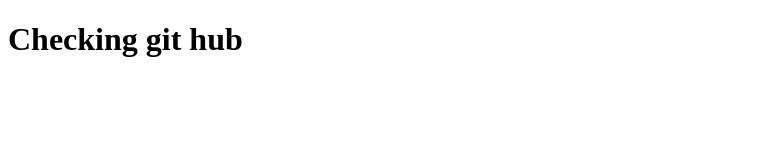
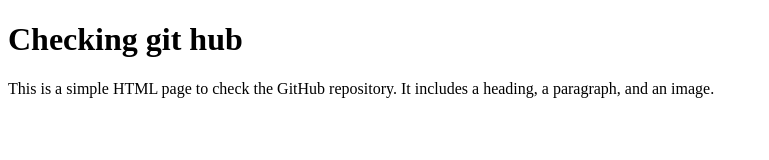
Before and after one commit to Dinesh-sahu21/Git-check, a plain HTML site: page index.html in a window 1280 px wide. Shown: the whole page, without its empty margins (0-769 px from the left). Drawn offline with Linux system fonts and the light colour scheme.

Commit message:
modified on same day

```diff
--- a/index.html
+++ b/index.html
@@ -5,5 +5,9 @@
   </head>
   <body>
     <h1>Checking git hub</h1>
+    <p>
+      This is a simple HTML page to check the GitHub repository. It includes a
+      heading, a paragraph, and an image.
+    </p>
   </body>
 </html>
```
